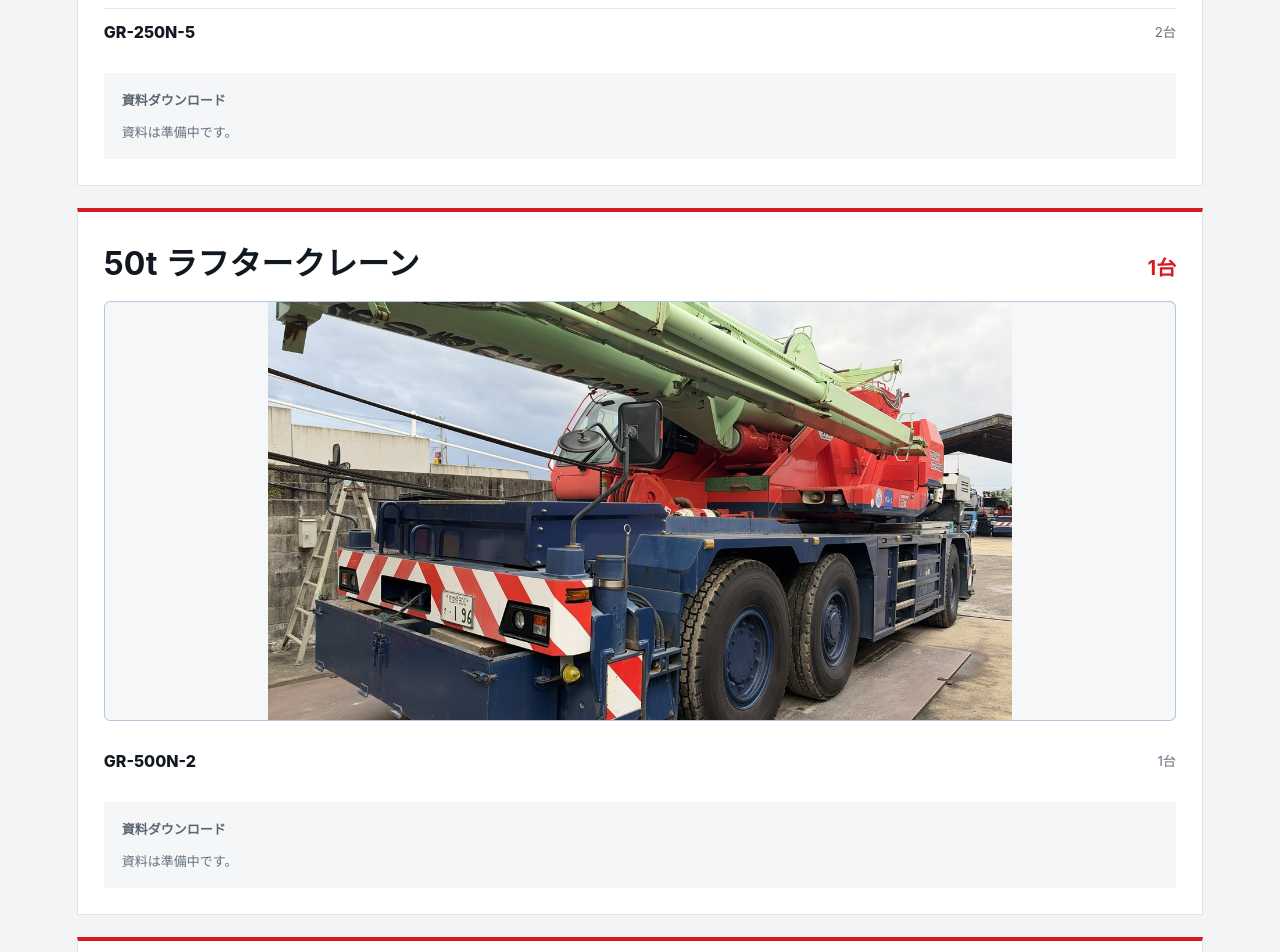
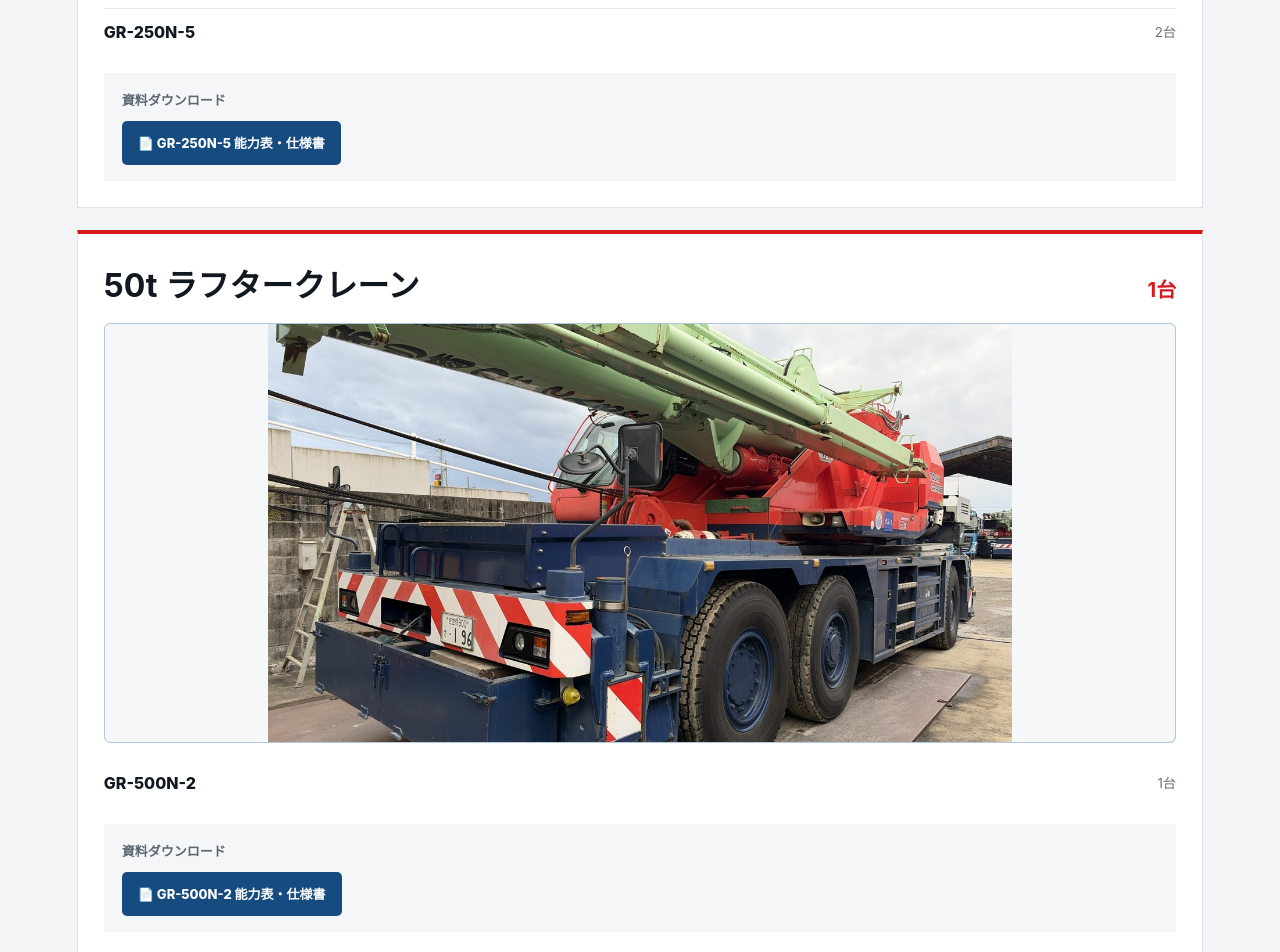
Before and after one commit to haruyoshi120823-create/touhi-crane-web, a plain HTML site: page rafter.html in a window 1280 px wide. Shown: the part 2600-3552 px from the top of the page. Drawn offline with Linux system fonts and the light colour scheme.

Commit message:
Add files via upload

```diff
--- a/rafter.html
+++ b/rafter.html
@@ -58,17 +58,17 @@
 <section class="ton-group" id="ton-25">
   <div class="ton-title"><h2>25t ラフタークレーン</h2><strong>9台</strong></div>
   <div class="ton-photo" data-photo="25t-crane.jpg" aria-label="25tの車両写真"><span aria-hidden="true">🏗️</span><strong>このトン数の写真は準備中</strong></div><ul class="models"><li><span>GR-250N-2</span><small>1台</small></li><li><span>GR-250N-3</span><small>1台</small></li><li><span>GR-250N-4</span><small>5台</small></li><li><span>GR-250N-5</span><small>2台</small></li></ul>
-  <div class="documents-note"><strong>資料ダウンロード</strong><div class="auto-docs" aria-live="polite"></div><div class="auto-docs-status">資料は準備中です。</div></div>
+  <div class="documents-note"><strong>資料ダウンロード</strong><div class="auto-docs" aria-live="polite"><a href="GR-250N-5.pdf" target="_blank" rel="noopener noreferrer">📄 GR-250N-5 能力表・仕様書</a></div><div class="auto-docs-status"></div></div>
 </section>
 <section class="ton-group" id="ton-50">
   <div class="ton-title"><h2>50t ラフタークレーン</h2><strong>1台</strong></div>
   <div class="ton-photo" data-photo="50t-crane.jpg" aria-label="50tの車両写真"><span aria-hidden="true">🏗️</span><strong>このトン数の写真は準備中</strong></div><ul class="models"><li><span>GR-500N-2</span><small>1台</small></li></ul>
-  <div class="documents-note"><strong>資料ダウンロード</strong><div class="auto-docs" aria-live="polite"></div><div class="auto-docs-status">資料は準備中です。</div></div>
+  <div class="documents-note"><strong>資料ダウンロード</strong><div class="auto-docs" aria-live="polite"><a href="GR-500N-2.pdf" target="_blank" rel="noopener noreferrer">📄 GR-500N-2 能力表・仕様書</a></div><div class="auto-docs-status"></div></div>
 </section>
 <section class="ton-group" id="ton-60">
   <div class="ton-title"><h2>60t ラフタークレーン</h2><strong>2台</strong></div>
   <div class="ton-photo" data-photo="60t-crane.jpg" aria-label="60tの車両写真"><span aria-hidden="true">🏗️</span><strong>このトン数の写真は準備中</strong></div><ul class="models"><li><span>GR-600N-2</span><small>1台</small></li><li><span>GR-600N-3</span><small>1台</small></li></ul>
-  <div class="documents-note"><strong>資料ダウンロード</strong><div class="auto-docs" aria-live="polite"></div><div class="auto-docs-status">資料は準備中です。</div></div>
+  <div class="documents-note"><strong>資料ダウンロード</strong><div class="auto-docs" aria-live="polite"><a href="GR-600N-3.pdf" target="_blank" rel="noopener noreferrer">📄 GR-600N-3 能力表・仕様書</a></div><div class="auto-docs-status"></div></div>
 </section>
 <section class="ton-group" id="ton-70">
   <div class="ton-title"><h2>70t ラフタークレーン</h2><strong>2台</strong></div>
@@ -78,9 +78,9 @@
 <section class="ton-group" id="ton-100">
   <div class="ton-title"><h2>100t ラフタークレーン</h2><strong>2台</strong></div>
   <div class="ton-photo" data-photo="100t-crane.jpg" aria-label="100tの車両写真"><span aria-hidden="true">🏗️</span><strong>このトン数の写真は準備中</strong></div><ul class="models"><li><span>GR-1000N</span><small>2台</small></li></ul>
-  <div class="documents-note"><strong>資料ダウンロード</strong><div class="auto-docs" aria-live="polite"></div><div class="auto-docs-status">資料は準備中です。</div></div>
+  <div class="documents-note"><strong>資料ダウンロード</strong><div class="auto-docs" aria-live="polite"><a href="GR-1000N-1.pdf" target="_blank" rel="noopener noreferrer">📄 GR-1000N-1 能力表・仕様書</a></div><div class="auto-docs-status"></div></div>
 </section>
-<div class="fleet-page-footer">有限会社 東彼クレーン　〒859-3807 長崎県東彼杵郡東彼杵町彼杵宿郷700-1<br>※台数・型式は2026年4月現在の一覧表による。</div></div></main>
+<div class="fleet-page-footer">有限会社 東彼クレーン　〒859-3807 長崎県東彼杵郡東彼杵町彼杵宿郷700-1<br>※台数・型式は最新の保有状況に合わせて更新しています。</div></div></main>
 <script>
 // ファイルをGitHubに追加するだけで、写真と型式別資料を自動表示します。
 (() => {
```
